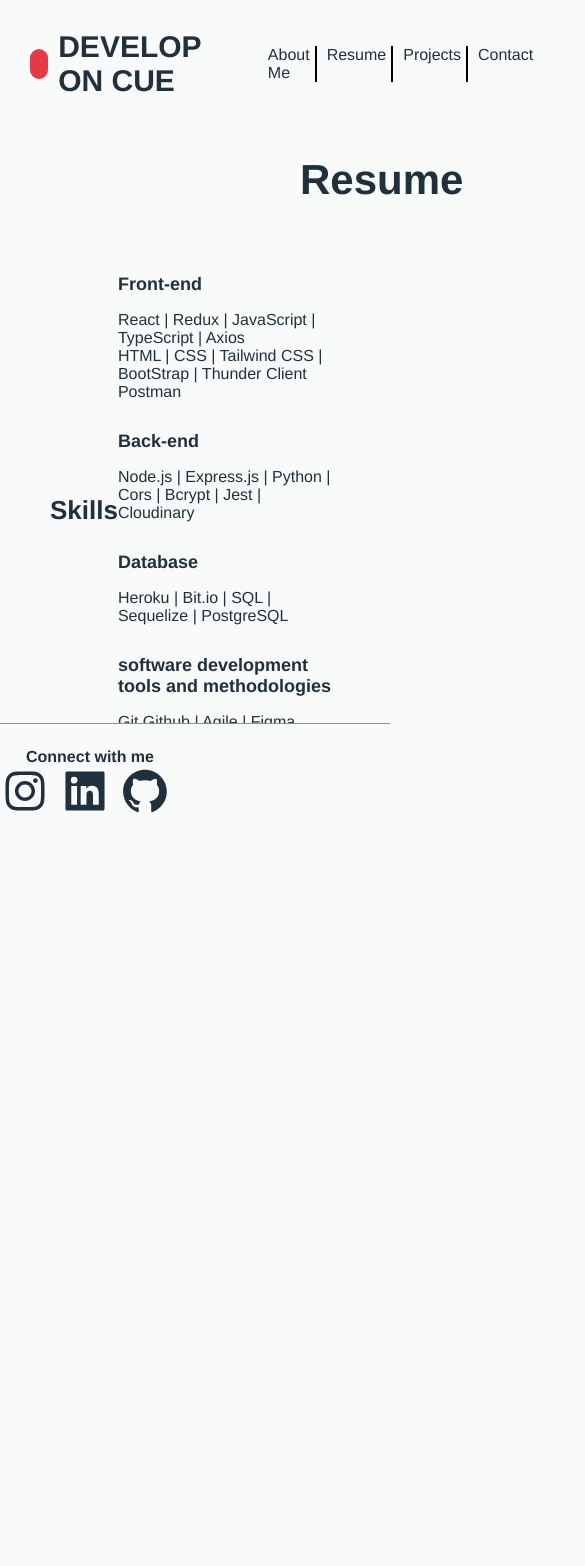
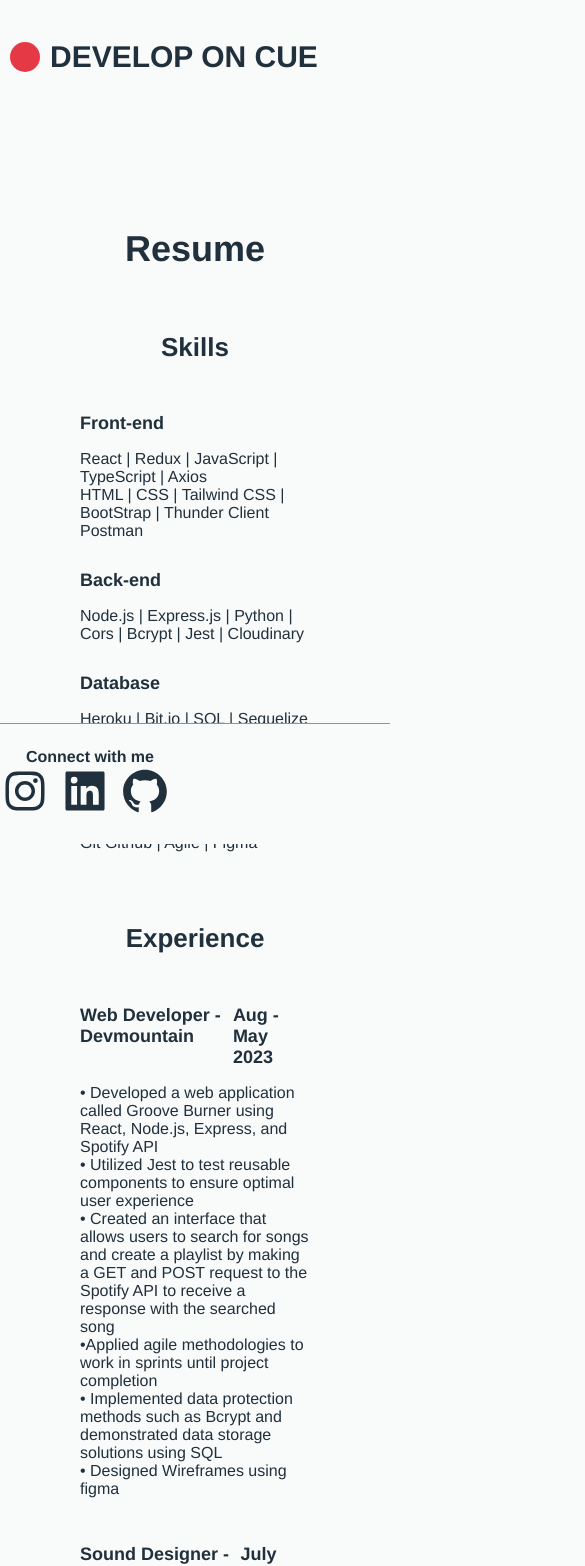
Before and after one commit to Chrisklangley/portfolio, a React (Create React App) app: page /resume in a window 390 px wide. Shown: the top 1566 px of the page, 585 px wide, since content can reach past the window. Built offline with nearby package versions, Linux system fonts and the light colour scheme.

Commit message:
mobile added

```diff
--- a/src/Components/AboutME.css
+++ b/src/Components/AboutME.css
@@ -1,12 +1,7 @@
-.a {
-  /* border: solid red 1px; */
-  width: 100%;
-  height: 1000px;
-}
 .aboutMe {
-  height: 60vh;
-  margin-top: 90px;
-
+  height: auto;
+  margin-top: 50px;
+  padding: 20px;
   display: flex;
   flex-direction: column;
   justify-content: center;
@@ -14,25 +9,12 @@
   align-items: center;
 }
 
-@keyframes fadeIn {
-  0% {
-    opacity: 0;
-  }
-  100% {
-    opacity: 1;
-  }
-}
-
-.about-title {
-  /* border: solid red 1px; */
-  font-size: 40px;
-}
 .about-details {
-  /* border: solid red 1px; */
-  width: 40%;
+  width: 100%;
+  max-width: 500px;
   text-indent: 20px;
   font-weight: 600;
-  font-size: 20px;
+  font-size: 18px;
 }
 
 .aboutMe-container {
@@ -42,12 +24,24 @@
   flex-direction: column;
   justify-content: center;
   align-items: center;
-  width: 60vw;
-  height: 100%;
+  width: 80%;
+  max-width: 600px;
+  padding: 20px;
   box-shadow: 0 0 0 0px #a32732;
   transition: box-shadow 0.5s ease-in-out;
 }
 
 .aboutMe-container:hover {
-  box-shadow: 0 0 0 25px #e63946;
+  box-shadow: 0 0 0 10px #e63946;
 }
+
+@media (max-width: 768px) {
+  .aboutMe {
+    margin-top: 20px;
+    padding: 10px;
+  }
+
+  .about-details {
+    font-size: 16px;
+  }
+}
--- a/src/Components/Contact.css
+++ b/src/Components/Contact.css
@@ -3,7 +3,6 @@
   flex-direction: row;
   justify-content: space-evenly;
   margin-top: 120px;
-
   height: 60vh;
 }
 
@@ -11,6 +10,7 @@
   font-size: 42px;
   margin: 5px;
 }
+
 .contact p,
 h1 {
   /* margin-left: 300px; */
@@ -20,12 +20,14 @@
   height: 479px;
   width: 481px;
 }
+
 .name {
   width: 215px;
   height: 40px;
   border: solid black 1px;
   background-color: none;
 }
+
 .name-label {
   display: flex;
   flex-direction: column;
@@ -43,6 +45,7 @@
 textarea:hover {
   border: 2px solid black;
 }
+
 label {
   display: block;
 }
@@ -57,6 +60,7 @@
   width: 215px;
   height: 40px;
 }
+
 button {
   width: 100px;
   height: 100px;
@@ -66,6 +70,7 @@
   background-color: #e63946;
   font-size: 24px;
 }
+
 button:hover {
   border: 2px solid black;
   background-color: #f1faee;
@@ -83,3 +88,23 @@
   margin-bottom: 20px;
   box-sizing: border-box;
 }
+
+@media (max-width: 768px) {
+  .contact {
+    flex-direction: column;
+    align-items: center;
+  }
+
+  form {
+    width: 90%;
+    max-width: 400px;
+  }
+
+  .name {
+    width: 100%;
+  }
+
+  .email-sub input {
+    width: 100%;
+  }
+}
--- a/src/Components/Intro.css
+++ b/src/Components/Intro.css
@@ -1,18 +1,19 @@
 .pic-container {
-  width: 420px;
-  height: 420px;
+  width: 200px;
+  height: 200px;
   border-radius: 50%;
   overflow: hidden;
-  /* border: 2px solid black; */
   position: relative;
 }
 
 .profile-pic {
-  width: 440px;
-  height: 600px;
+  width: 100%;
+  height: auto;
   filter: grayscale(1000%);
   position: absolute;
-  top: -18px;
+  top: 70%;
+  left: 50%;
+  transform: translate(-50%, -50%);
 }
 
 .intro-container {
@@ -94,3 +95,18 @@
 .scroll-button {
   position: absolute;
 }
+
+@media (max-width: 768px) {
+  .intro-container {
+    display: flex;
+    flex-direction: column;
+    justify-content: center;
+    align-items: center;
+  }
+}
+
+@media (min-width: 200px) and (max-width: 475px) {
+  .about-me {
+    margin-left: 40px;
+  }
+}
--- a/src/Components/NavBar.js
+++ b/src/Components/NavBar.js
@@ -8,7 +8,7 @@
       <div className="title-container">
         <p className="nav-circle"></p>
         <NavLink to="/">
-          <p className="my-name"> DEVELOP ON CUE</p>
+          <p className="my-name">DEVELOP ON CUE</p>
         </NavLink>
         <p className="my-title"></p>
       </div>
--- a/src/Components/Navbar.css
+++ b/src/Components/Navbar.css
@@ -59,3 +59,30 @@
   margin-top: 25px;
   font-style: italic;
 }
+
+@media (max-width: 768px) {
+  .nav-links {
+    flex-direction: column;
+    align-items: flex-start;
+    margin-right: 0;
+    margin-top: 20px;
+    display: none;
+  }
+
+  .nav-links li {
+    border-right: none;
+    padding-right: 0;
+    margin: 10px 0;
+  }
+
+  .nav-container {
+    flex-direction: column;
+    align-items: flex-start;
+    padding: 10px;
+  }
+
+  .title-container {
+    margin-left: 0;
+    margin-bottom: 10px;
+  }
+}
--- a/src/Components/Project.js
+++ b/src/Components/Project.js
@@ -3,7 +3,7 @@
 
 function Project() {
   return (
-    <div className="">
+    <div className="p">
       <div className="Project-tab">
         <h1>Projects</h1>
         <div className="project-container">
--- a/src/Components/Projects.css
+++ b/src/Components/Projects.css
@@ -1,27 +1,52 @@
 .Project-tab h1 {
-  margin-left: 300px;
+  text-align: center;
   font-size: 42px;
-  /* border: 1px solid red; */
+  margin-bottom: 20px;
 }
 
 .Project-tab h5 {
   font-size: 18px;
-  margin-bottom: 0px;
-  margin-left: 300px;
+  margin-bottom: 0;
+  text-align: center;
 }
 
 .project-container {
   display: flex;
-  flex-direction: row;
-  justify-content: space-around;
+  flex-direction: column;
+  align-items: center;
+  margin-top: 40px;
 }
 
 .Project-tab p {
   font-size: 18px;
+  text-align: center;
 }
 
 .Project-tab {
-  height: 900px;
-  /* border: 1px solid red; */
+  height: auto;
   margin-top: 90px;
+  padding: 40px;
 }
+
+@media (max-width: 768px) {
+  .Project-tab h1 {
+    font-size: 36px;
+  }
+
+  .Project-tab h5 {
+    margin-left: 0;
+  }
+
+  .project-container {
+    margin-top: 20px;
+  }
+
+  .Project-tab p {
+    font-size: 16px;
+  }
+
+  .Project-tab {
+    margin-top: 40px;
+    padding: 20px;
+  }
+}
--- a/src/Components/Resume.css
+++ b/src/Components/Resume.css
@@ -1,56 +1,76 @@
 .resume {
-  /* border: solid red 1px; */
-  height: 1600px;
+  height: auto;
+  padding: 40px;
 }
 
 .resume h1 {
-  margin-left: 300px;
+  text-align: center;
   font-size: 42px;
   margin-bottom: 40px;
-  /* border: solid red 1px; */
 }
 
 .skills,
 .Work,
 .education {
-  align-self: center;
+  display: flex;
+  flex-direction: column;
+  align-items: center;
+  margin: 40px 0;
+}
 
-  display: flex;
-  flex-direction: row;
-  justify-content: space-evenly;
-  align-items: center;
-  border-bottom: 1px solid rgb(0, 0, 0);
-  margin: 0 50px 0 50px;
-}
 .resume h2 {
   font-size: 26px;
+  margin-bottom: 20px;
 }
 
 .resume h5 {
   font-size: 18px;
-  margin-bottom: 0px;
+  margin-bottom: 0;
 }
 
 .work-details {
-  /* border: solid red 1px; */
-  width: 40vw;
-  padding-left: 250px;
+  width: 100%;
+  max-width: 800px;
+  padding: 0 40px;
 }
 
 .n3 {
-  padding-bottom: 30px;
+  margin-bottom: 30px;
 }
 
 .Work h2 {
-  margin-left: 300px;
+  text-align: center;
 }
 
 .date-title {
   display: flex;
   justify-content: space-between;
+  margin-bottom: 10px;
 }
 
 .education {
-  border: none;
   margin-left: 400px;
+  padding-bottom: 40px;
+  border-bottom: none;
 }
+
+@media (max-width: 768px) {
+  .resume h1 {
+    margin-left: 0;
+    font-size: 36px;
+  }
+
+  .skills,
+  .Work,
+  .education {
+    margin: 20px 0;
+  }
+
+  .work-details {
+    padding: 0;
+  }
+
+  .education {
+    margin-left: 0;
+  }
+}
```
